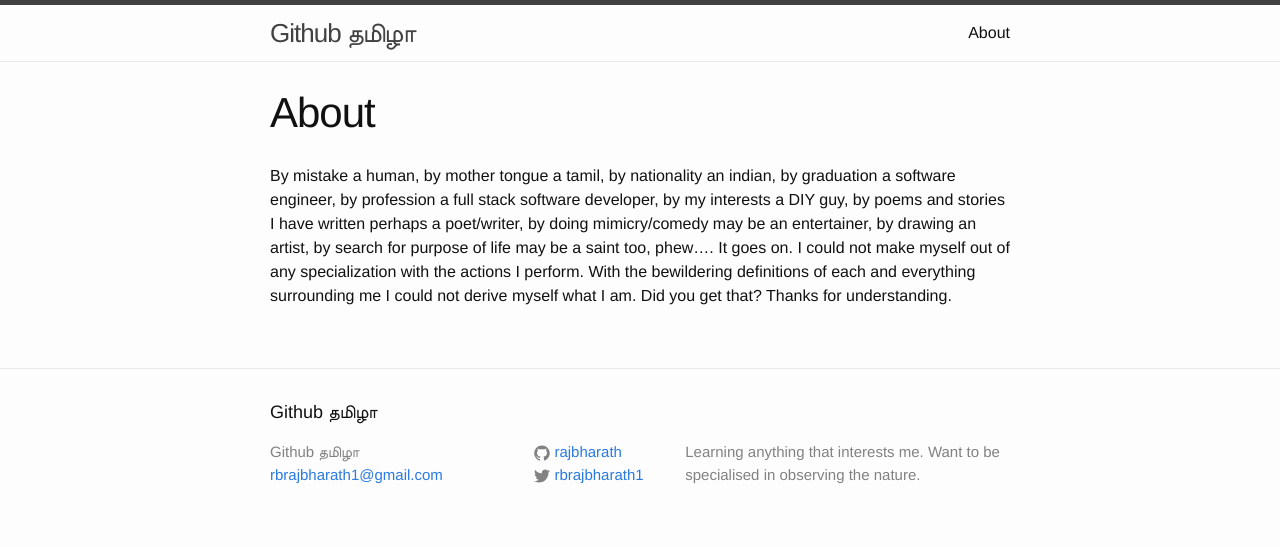
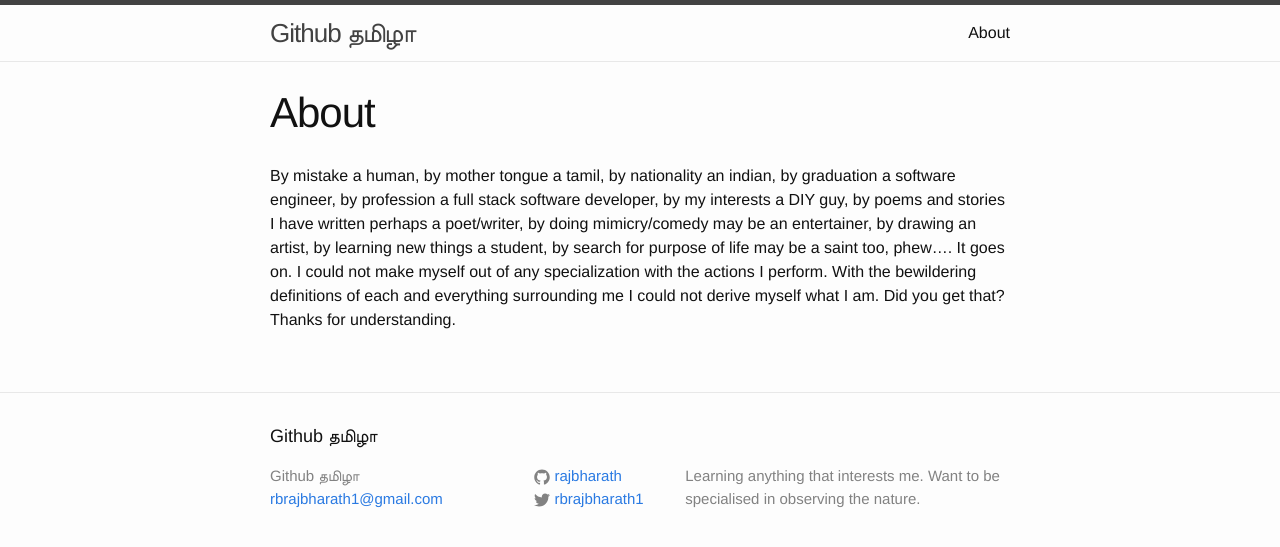
Before and after one commit to rajbharath/rajbharath.github.io, a Jekyll site: the page built from about.md, in a window 1280 px wide. Shown: the top 547 px of the page. Built offline with Jekyll 4.4.1, drawn with Linux system fonts in a browser that asks for light colours.

Commit message:
Updated About me

```diff
--- a/about.md
+++ b/about.md
@@ -4,4 +4,4 @@
 permalink: /about/
 ---
 
-By mistake a human,  by mother tongue a tamil, by nationality an indian, by graduation a software engineer, by profession a full stack software developer, by my interests a DIY guy, by poems and stories I have written perhaps a poet/writer, by doing mimicry/comedy may be an entertainer, by drawing an artist, by search for purpose of life may be a saint too, phew.... It goes on. I could not make myself out of any specialization with the actions I perform. With the bewildering definitions of each and everything surrounding me I could not derive myself what I am. Did you get that? Thanks for understanding.
+By mistake a human,  by mother tongue a tamil, by nationality an indian, by graduation a software engineer, by profession a full stack software developer, by my interests a DIY guy, by poems and stories I have written perhaps a poet/writer, by doing mimicry/comedy may be an entertainer, by drawing an artist, by learning new things a student, by search for purpose of life may be a saint too, phew.... It goes on. I could not make myself out of any specialization with the actions I perform. With the bewildering definitions of each and everything surrounding me I could not derive myself what I am. Did you get that? Thanks for understanding.
```
